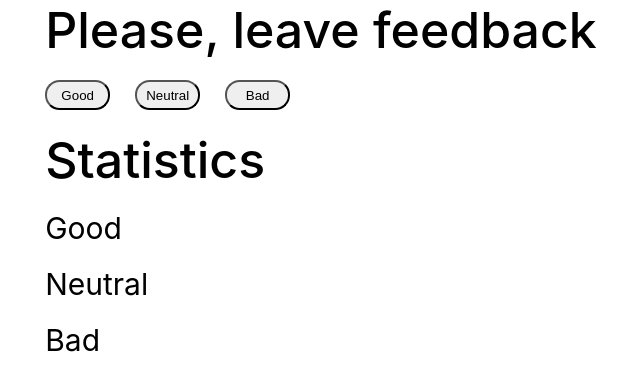
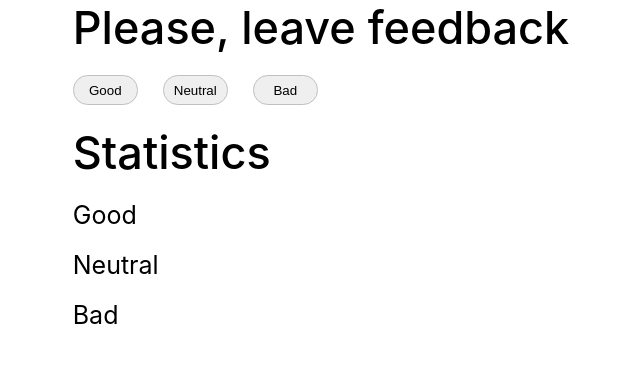
Before and after one commit to DmytroSvarkovskiy/goit-react-hw-02-feedback, a React (Create React App) app: page / in a window 1280 px wide. Shown: the top 390 px of the page, without its empty margins (319-959 px from the left). Built offline with nearby package versions, Linux system fonts and the light colour scheme.

Commit message:
added style

```diff
--- a/src/components/App.jsx
+++ b/src/components/App.jsx
@@ -2,24 +2,17 @@ import { Feedback } from './Feedback/Feedback';
 import { createGlobalStyle } from 'styled-components';
 const GlobalStyle = createGlobalStyle`
   ul,h1,h2,h3,h4,h5,h6,li{list-style:none;margin:0;padding:0;};body{
- display: flex;
+        display: flex;
         justify-content:center;
         align-items:center;
         color: '#010101';
+
   }
 `;
 
 export const App = () => {
   return (
-    <div
-      style={{
-        display: 'flex',
-        justifyContent: 'center',
-        alignItems: 'center',
-        fontSize: 40,
-        color: '#010101',
-      }}
-    >
+    <div>
       <GlobalStyle />
       <Feedback />
     </div>
--- a/src/components/Feedback/Feedback.styled.jsx
+++ b/src/components/Feedback/Feedback.styled.jsx
@@ -1,13 +1,13 @@
 import styled from 'styled-components';
 export const FeedbackList = styled.ul`
-  font-size: 30px;
+  font-size: 25px;
   display: flex;
   gap: 20px;
   flex-direction: column;
 `;
 export const FeedbackText = styled.h2`
   margin: 0 0 20px;
-  font-size: 50px;
+  font-size: 45px;
   font-weight: 500;
 `;
 export const FeedbackBtnWrapper = styled.div`
@@ -21,13 +21,17 @@ export const FeedbackBtn = styled.button`
   text-align: center;
   border-radius: 1.1em;
   cursor: pointer;
-  &:hover {
-    rotate: 1.1;
-
+  border: 1px solid silver;
+  :hover {
     background-color: ${p => {
       if (p.children === 'Good') {
-        return '#7FFFD';
+        return '#20b2aa';
+      } else if (p.children === 'Neutral') {
+        return '#d9d9d9';
+      } else if (p.children === 'Bad') {
+        return '#b34019';
       }
     }};
   }
+  transition: background-color 0.4s;
 `;
```
